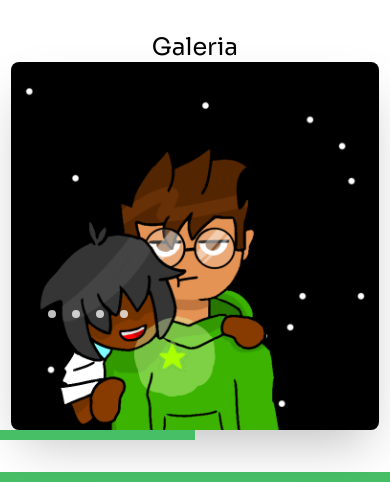
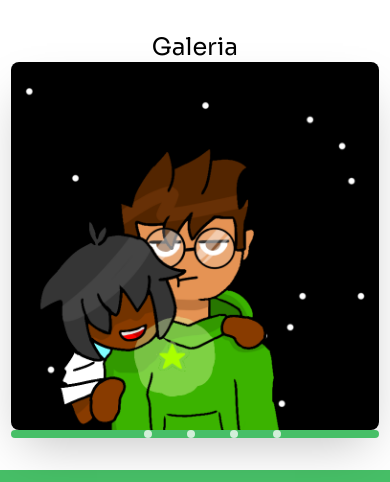
Before and after one commit to JPeri05/Meu_Site_Portifolio, a plain HTML site: page galeria.html in a window 390 px wide. Shown: the part 150-632 px from the top of the page. Drawn offline with Linux system fonts and the light colour scheme.

Commit message:
Finalizando correção da Navbar da Galeria

```diff
--- a/style2.css
+++ b/style2.css
@@ -318,27 +318,33 @@
     scroll-snap-align: start;
     object-fit: cover;
   }
-  /* Navegador do slider de imagens */
+  /* Navegador do Slider de imagens */
   .slider-nav {
-    display: flex;
-    column-gap: 1rem;
-    bottom: 1.25rem;
-    z-index: 1;
+  	display: flex;
+  	border-radius: 10px;
+  	width: 100%;
+  	height: auto;
+  	margin: auto;
+  	justify-content: center;
     background-color: var(--color-box);
-    padding: 5px;
-    padding-left: 43%;
   }
   .slider-nav a {
     width: 1rem;
     height: 1rem;
+    margin-left: 35px;
     border-radius: 50%;
     background-color: #fff;
     opacity: 0.75;
     transition: opacity ease 250ms;
   }
-  /* Navegador do slider com Hover */
-  .slider-nav a:hover {
+  /* Modo Escuro Navegador do Slider */
+  .dark-mode .slider-nav {
+  	background-color: var(--darkcolor-box);
+  }
+  /* Navegador do Slider com Hover */
+  slider-nav a:hover {
     opacity: 100%;
+    color: #fff;
   }
 }
 
@@ -648,14 +654,12 @@
     scroll-snap-align: start;
     object-fit: cover;
   }
-  /* Navegador do slider de imagens */
+  /* Navegador do Slider de imagens */
   .slider-nav {
-    margin: auto;
-    display: flex;
-    justify-content: center;
-    left: 50%;
-    transform: translateX(-50%);
-    z-index: 1;
+  	display: flex;
+  	border-radius: 10px;
+  	width: 100%;
+  	height: auto;
     background-color: var(--color-box);
   }
   .slider-nav a {
@@ -665,9 +669,12 @@
     background-color: #fff;
     opacity: 0.75;
     transition: opacity ease 250ms;
-    margin-top: -125px;
   }
-  /* Navegador do slider com Hover */
+  /* Modo Escuro Navegador do Slider */
+  .dark-mode .slider-nav {
+  	background-color: var(--darkcolor-box);
+  }
+  /* Navegador do Slider com Hover */
   slider-nav a:hover {
     opacity: 100%;
     color: #fff;
```
